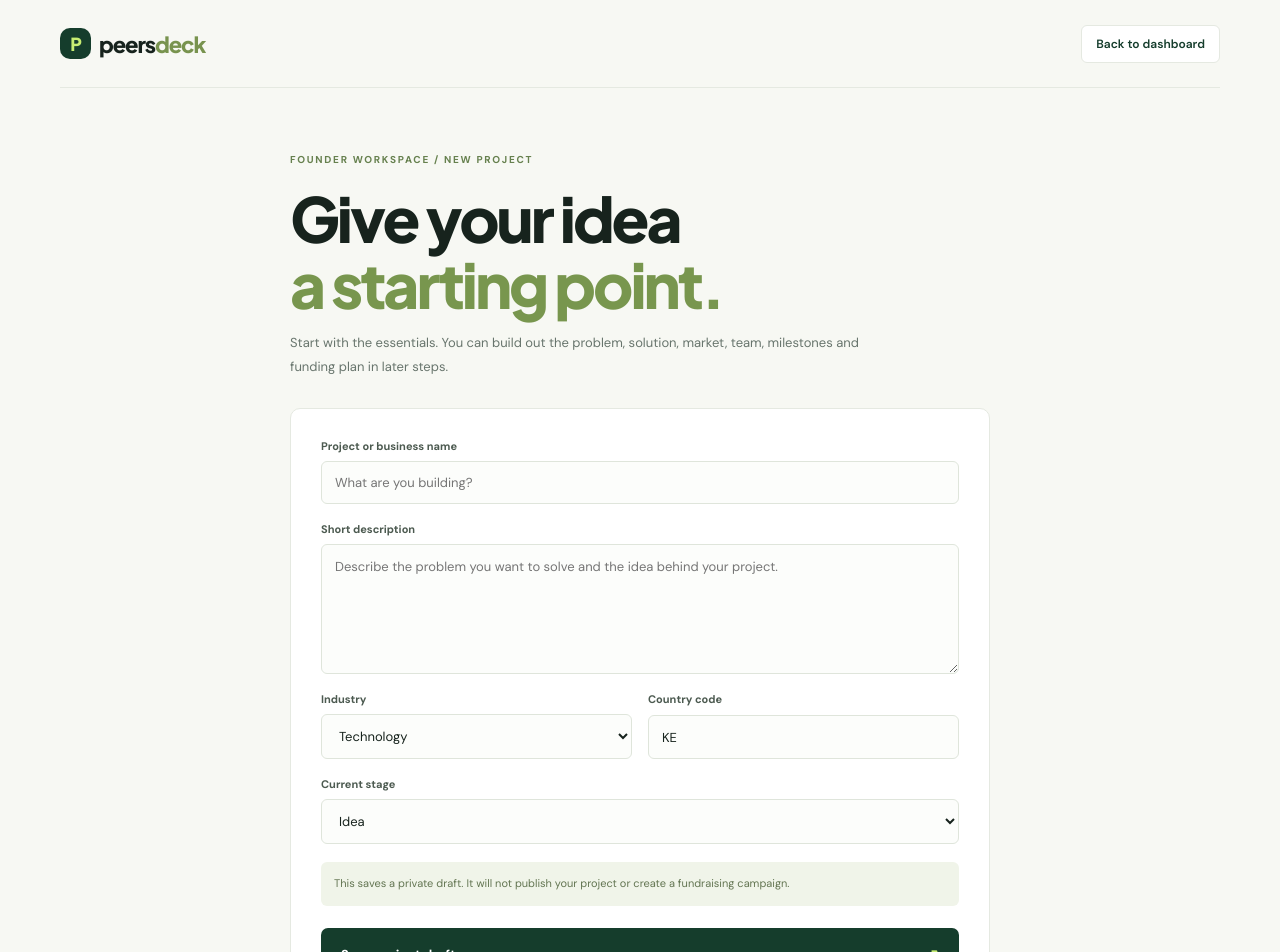
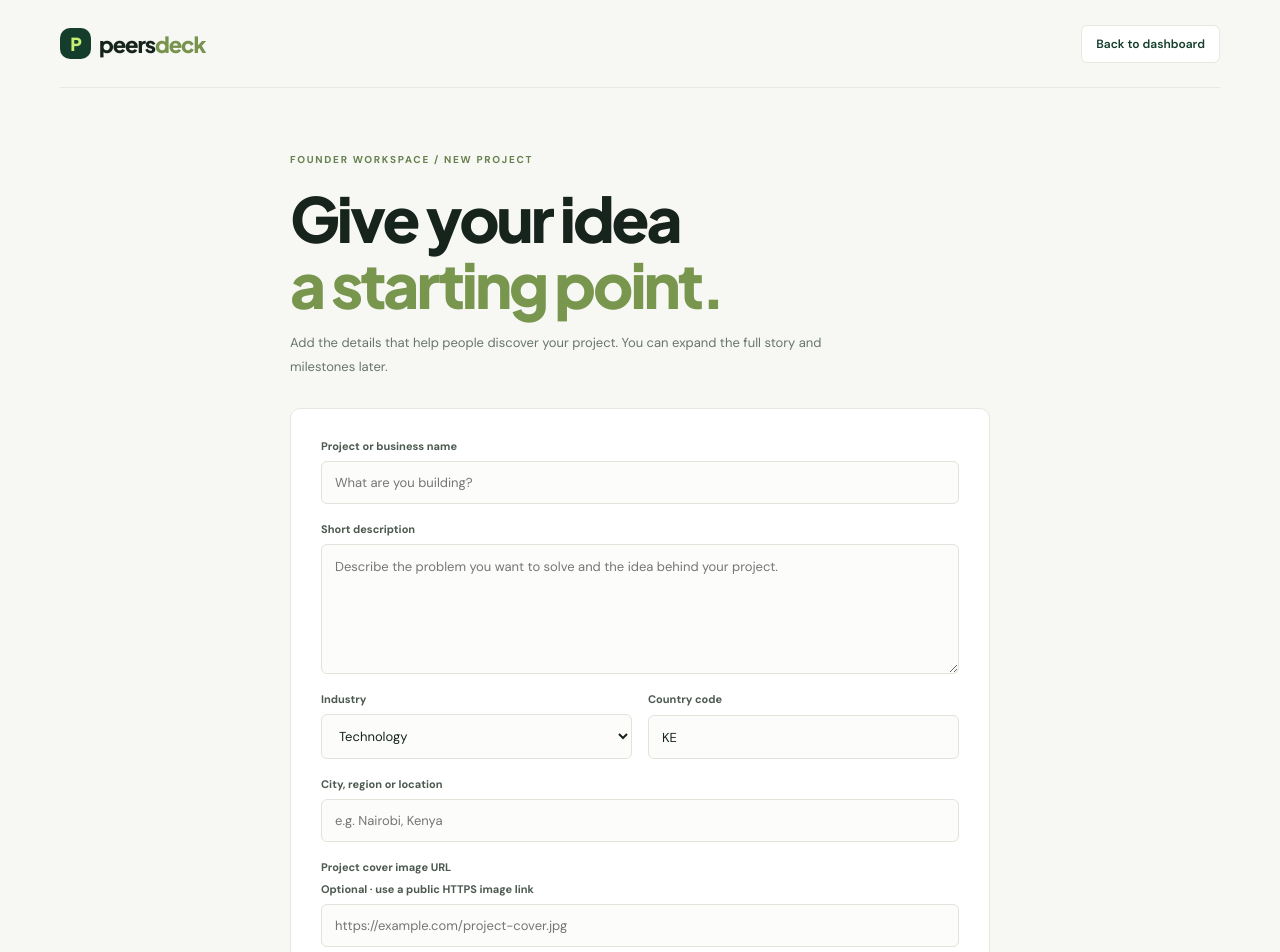
Before and after one commit to peersdeck/peersdeck, a Next.js app: page /dashboard/projects/new in a window 1280 px wide. Shown: the top 952 px of the page. Built offline with nearby package versions, Linux system fonts and the light colour scheme.

Commit message:
Add project location and cover image fields

```diff
--- a/app/dashboard/projects/new/page.tsx
+++ b/app/dashboard/projects/new/page.tsx
@@ -14,6 +14,8 @@ export default function NewProjectPage() {
   const [summary, setSummary] = useState("");
   const [category, setCategory] = useState("Technology");
   const [country, setCountry] = useState("KE");
+  const [location, setLocation] = useState("");
+  const [coverImage, setCoverImage] = useState("");
   const [stage, setStage] = useState("idea");
   const [message, setMessage] = useState("");
   const [busy, setBusy] = useState(false);
@@ -26,12 +28,19 @@ export default function NewProjectPage() {
       const supabase = createClient();
       const { data: { user }, error: authError } = await supabase.auth.getUser();
       if (authError || !user) throw new Error("Please sign in again before saving your project.");
+      const imageUrl = coverImage.trim();
+      if (imageUrl) {
+        const parsed = new URL(imageUrl);
+        if (parsed.protocol !== "https:" && parsed.protocol !== "http:") throw new Error("Please enter a valid public image URL.");
+      }
       const { error } = await supabase.from("projects").insert({
         owner_id: user.id,
         name: name.trim(),
         summary: summary.trim(),
         category,
         country_code: country || null,
+        location: location.trim(),
+        cover_image_url: imageUrl || null,
         stage,
         status: "draft",
       });
@@ -50,7 +59,7 @@ export default function NewProjectPage() {
     <section className="project-form-wrap">
       <div className="eyebrow">FOUNDER WORKSPACE / NEW PROJECT</div>
       <h1>Give your idea<br /><em>a starting point.</em></h1>
-      <p className="project-intro">Start with the essentials. You can build out the problem, solution, market, team, milestones and funding plan in later steps.</p>
+      <p className="project-intro">Add the details that help people discover your project. You can expand the full story and milestones later.</p>
       <form className="project-form" onSubmit={submit}>
         <label>Project or business name<input required minLength={2} maxLength={120} value={name} onChange={e=>setName(e.target.value)} placeholder="What are you building?" /></label>
         <label>Short description<textarea required maxLength={2000} rows={5} value={summary} onChange={e=>setSummary(e.target.value)} placeholder="Describe the problem you want to solve and the idea behind your project." /></label>
@@ -58,6 +67,8 @@ export default function NewProjectPage() {
           <label>Industry<select value={category} onChange={e=>setCategory(e.target.value)}>{categories.map(x=><option key={x}>{x}</option>)}</select></label>
           <label>Country code<input maxLength={2} pattern="[A-Za-z]{2}" value={country} onChange={e=>setCountry(e.target.value.toUpperCase())} placeholder="KE" /></label>
         </div>
+        <label>City, region or location<input maxLength={120} value={location} onChange={e=>setLocation(e.target.value)} placeholder="e.g. Nairobi, Kenya" /></label>
+        <label>Project cover image URL <span className="field-hint">Optional · use a public HTTPS image link</span><input type="url" value={coverImage} onChange={e=>setCoverImage(e.target.value)} placeholder="https://example.com/project-cover.jpg" /></label>
         <label>Current stage<select value={stage} onChange={e=>setStage(e.target.value)}><option value="idea">Idea</option><option value="prototype">Prototype</option><option value="early_revenue">Early revenue</option><option value="growth">Growth</option></select></label>
         {message && <div className="form-message" role="alert">{message}</div>}
         <div className="draft-notice">This saves a private draft. It will not publish your project or create a fundraising campaign.</div>
```
